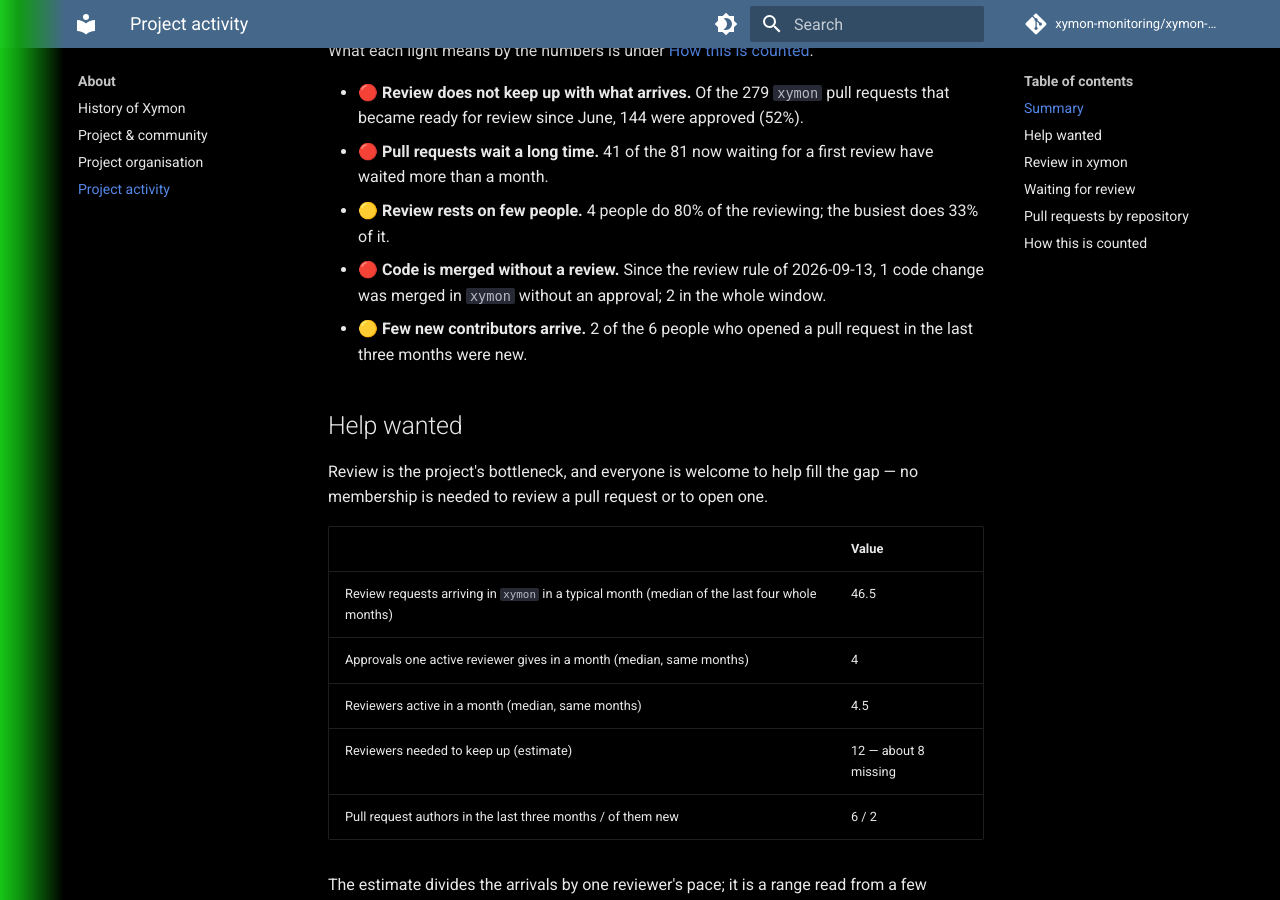
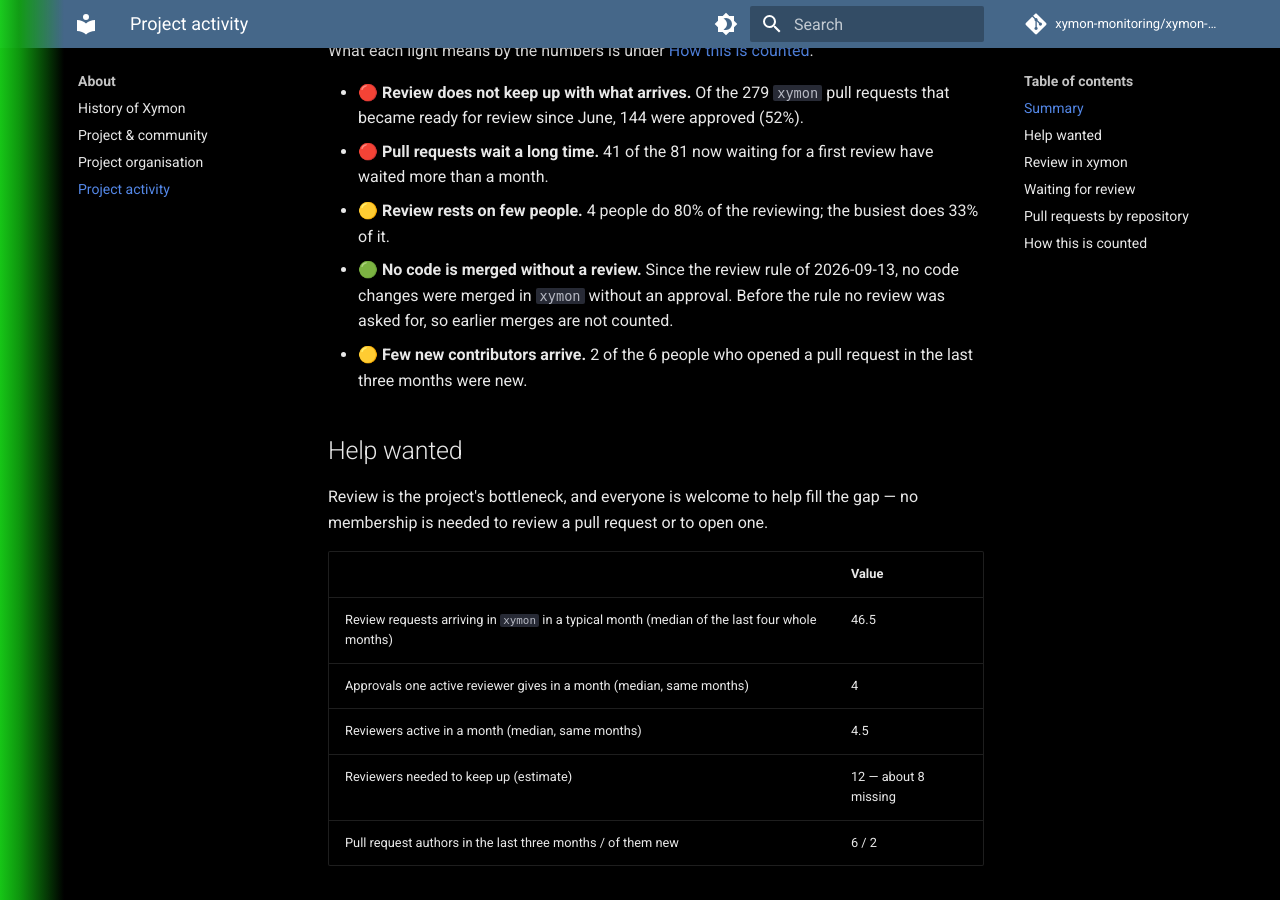
Before and after one commit to xymon-monitoring/xymon-wiki, an MkDocs documentation site: the page built from docs/about/project-activity.md, in a window 1280 px wide and 900 px high, scrolled down 383 px. Built offline with MkDocs 1.6.1 and Material for MkDocs 9.7.7, drawn with Linux system fonts in a browser that asks for light colours; comment, search, counter and statistics services are not loaded; some of the changed text lies outside the part shown.

Commit message:
about: allow comment-only edits, and count unreviewed code only since the rule
A pull request whose code files changed only comment lines is what the
merge table's typo-and-comment row allows, but a file list cannot tell;
the page now reads the patch of each candidate, an unreviewed xymon
merge since the review rule touching a file outside the allowed sets,
and counts it as allowed when every changed line is a comment.

The whole-window count of code merged without an approval goes: before
the rule no review was asked for, so a merge without one then was not a
breach of anything. The summary line says so.

```diff
--- a/docs/about/project-activity.md
+++ b/docs/about/project-activity.md
@@ -9,7 +9,7 @@
 - 🔴 **Review does not keep up with what arrives.** Of the 279 `xymon` pull requests that became ready for review since June, 144 were approved (52%).
 - 🔴 **Pull requests wait a long time.** 41 of the 81 now waiting for a first review have waited more than a month.
 - 🟡 **Review rests on few people.** 4 people do 80% of the reviewing; the busiest does 33% of it.
-- 🔴 **Code is merged without a review.** Since the review rule of 2026-09-13, 1 code change was merged in `xymon` without an approval; 2 in the whole window.
+- 🟢 **No code is merged without a review.** Since the review rule of 2026-09-13, no code changes were merged in `xymon` without an approval. Before the rule no review was asked for, so earlier merges are not counted.
 - 🟡 **Few new contributors arrive.** 2 of the 6 people who opened a pull request in the last three months were new.
 
 ## Help wanted
@@ -57,7 +57,7 @@
 | 2026-07 | 52 | 26 | 30 | 0 | 0 | 30 | 5 |
 | 2026-08 | 148 | 96 | 108 | 12 | 0 | 111 | 4 |
 | 2026-09 | 38 | 5 | 14 | 9 | 0 | 5 | 4 |
-| 2026-10 | 110 | 21 | 87 | 65 | 1 | 29 | 3 |
+| 2026-10 | 110 | 21 | 87 | 66 | 0 | 29 | 3 |
 
 Each column counts by its own date: became ready, approved and reviewed in that month, or merged in that month. **Reviews** counts every review, approving or not. **Allowed** is what the merge table lets a maintainer merge without a review, as [How this is counted](#how-this-is-counted) says; **needing a review** is code merged without one.
 
@@ -117,6 +117,7 @@
 | documentation | under `docs/`, a manual page, a `.md` file, a configuration sample, `README*`, `RELEASENOTES`, `CREDITS` or `Changes` | yes — `CONTRIBUTING.md`'s merge table |
 | build, CI, tests | documentation, or under `build/`, `tests/`, `tools/` or `.github/`, or `configure` | yes — the same table |
 | AIX, Solaris and macOS clients | the above, or `client/xymonclient-aix.sh`, `client/xymonclient-darwin.sh`, `client/xymonclient-sunos.sh`, `xymond/client/aix.c`, `xymond/client/darwin.c`, `xymond/client/solaris.c` | counted as yes by this page until the first release that ships them, since nobody but their author can run them yet; not a project rule |
+| comment | a code file whose changed lines are all comment lines | yes — the same table's "typo, comment" row |
 | code | anything else | no |
 
 The summary's lights are this page's own thresholds, chosen to make a change visible; they are not project rules:
```
Also changed, not shown: 1 other file.
